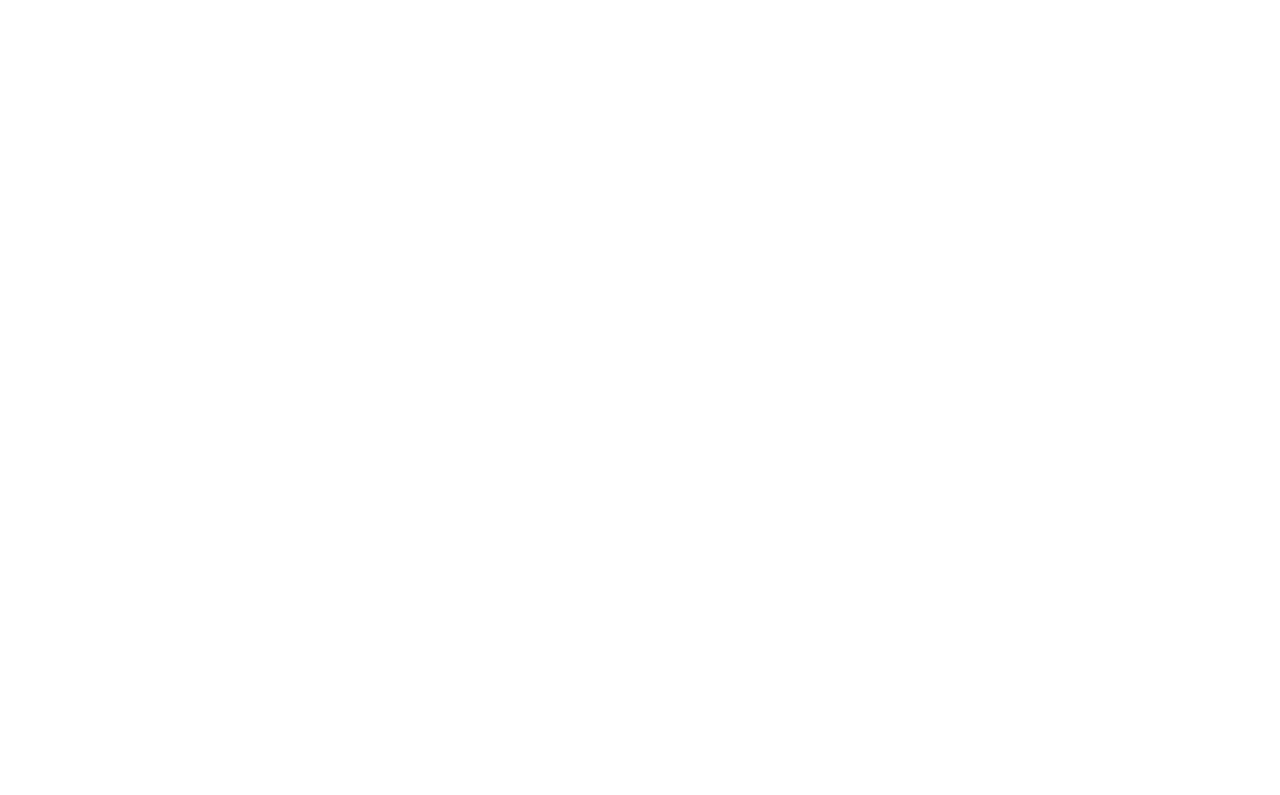
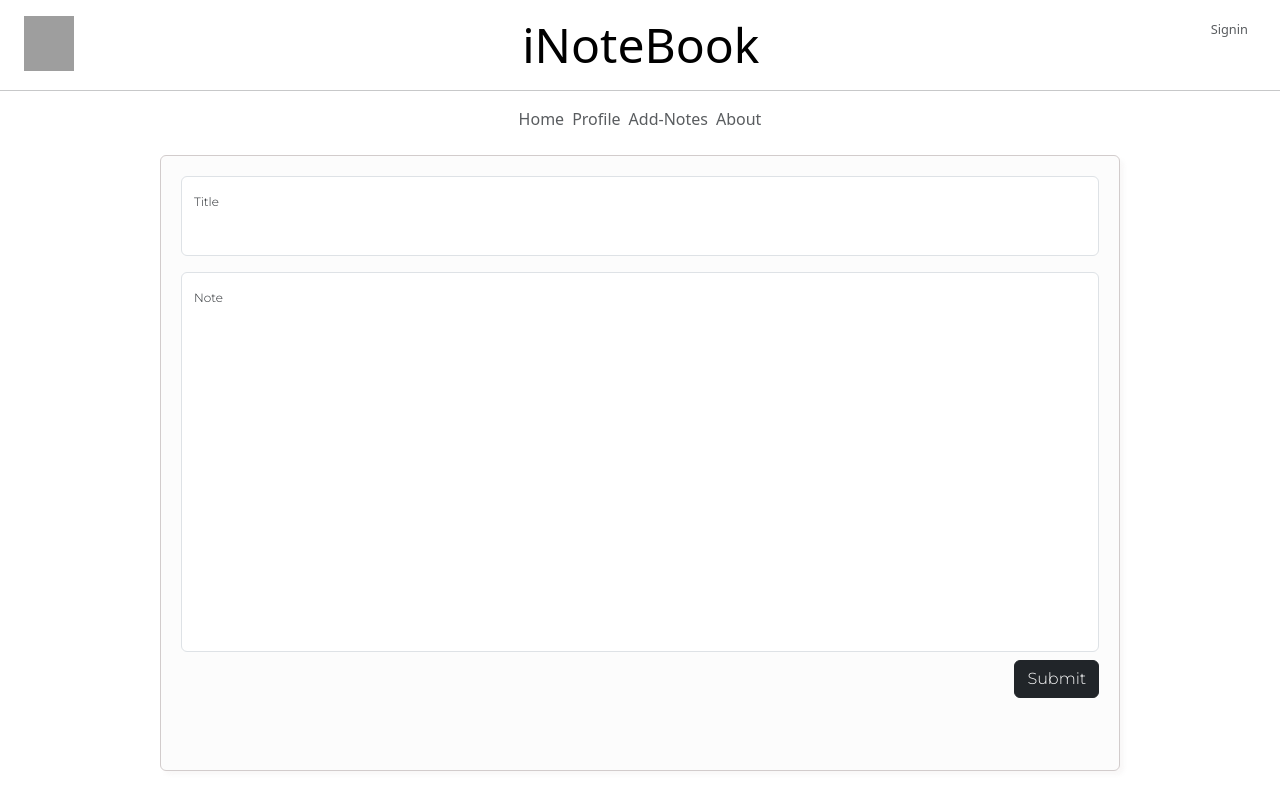
Before and after one commit to abhinab-choudhury/iNoteBook, a React (Vite) app in the folder client/: page / in a window 1280 px wide. Before the commit this address had no page. Shown: the top 795 px of the page. Built offline with nearby package versions, Linux system fonts and the light colour scheme; grey boxes are pictures that could not be loaded.

Commit message:
Files Updated

```diff
--- a/client/src/Index.jsx
+++ b/client/src/index.jsx
@@ -9,7 +9,7 @@
     <div>
       <BrowserRouter>
         <Routes>
-          <Route path='/iNoteBook' element={<Home />} >
+          <Route path='/' element={<Home />} >
             <Route index element={<Home />} />
             <Route Path='signin' element={<Signin />} />
             <Route path='login' element={<Login />} />
```
